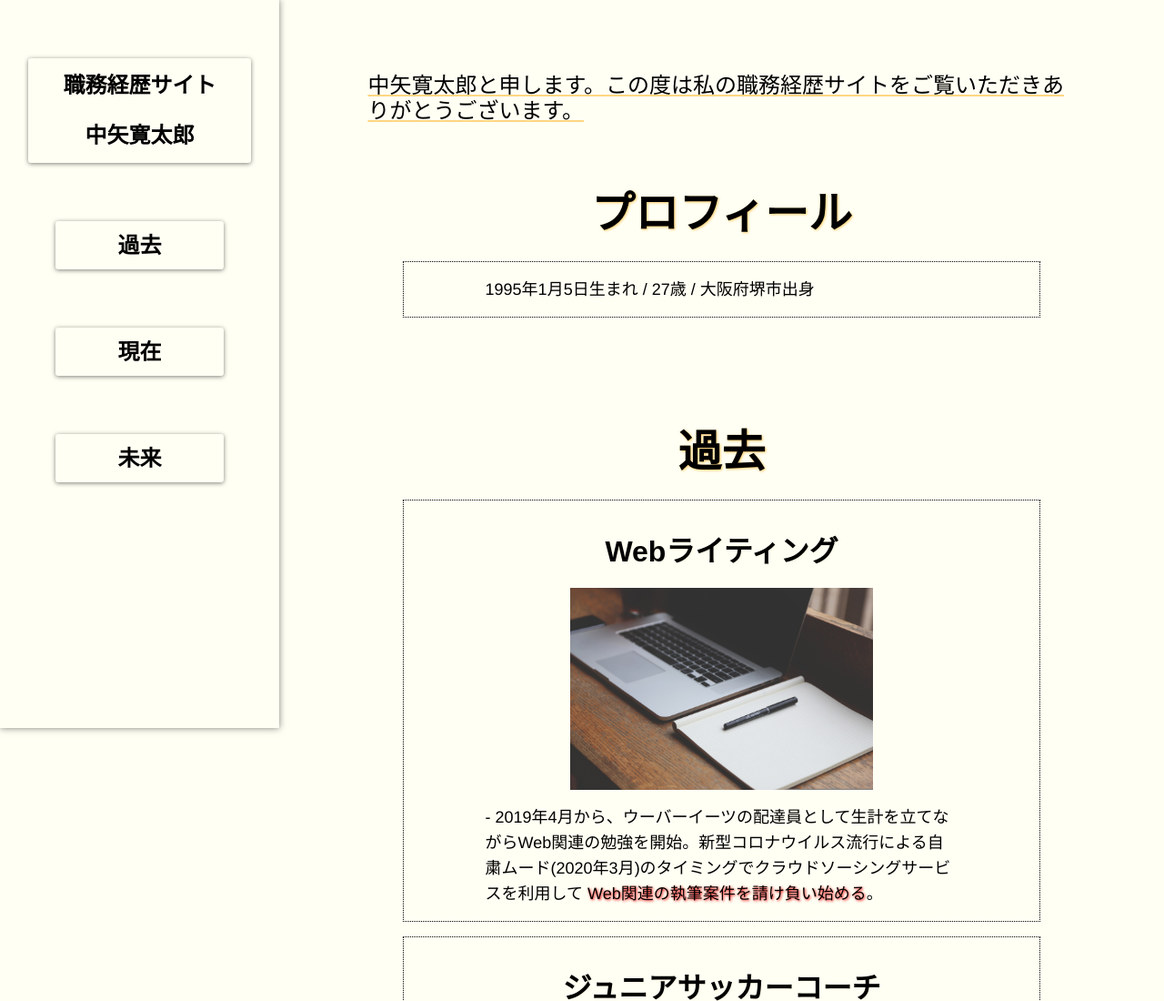
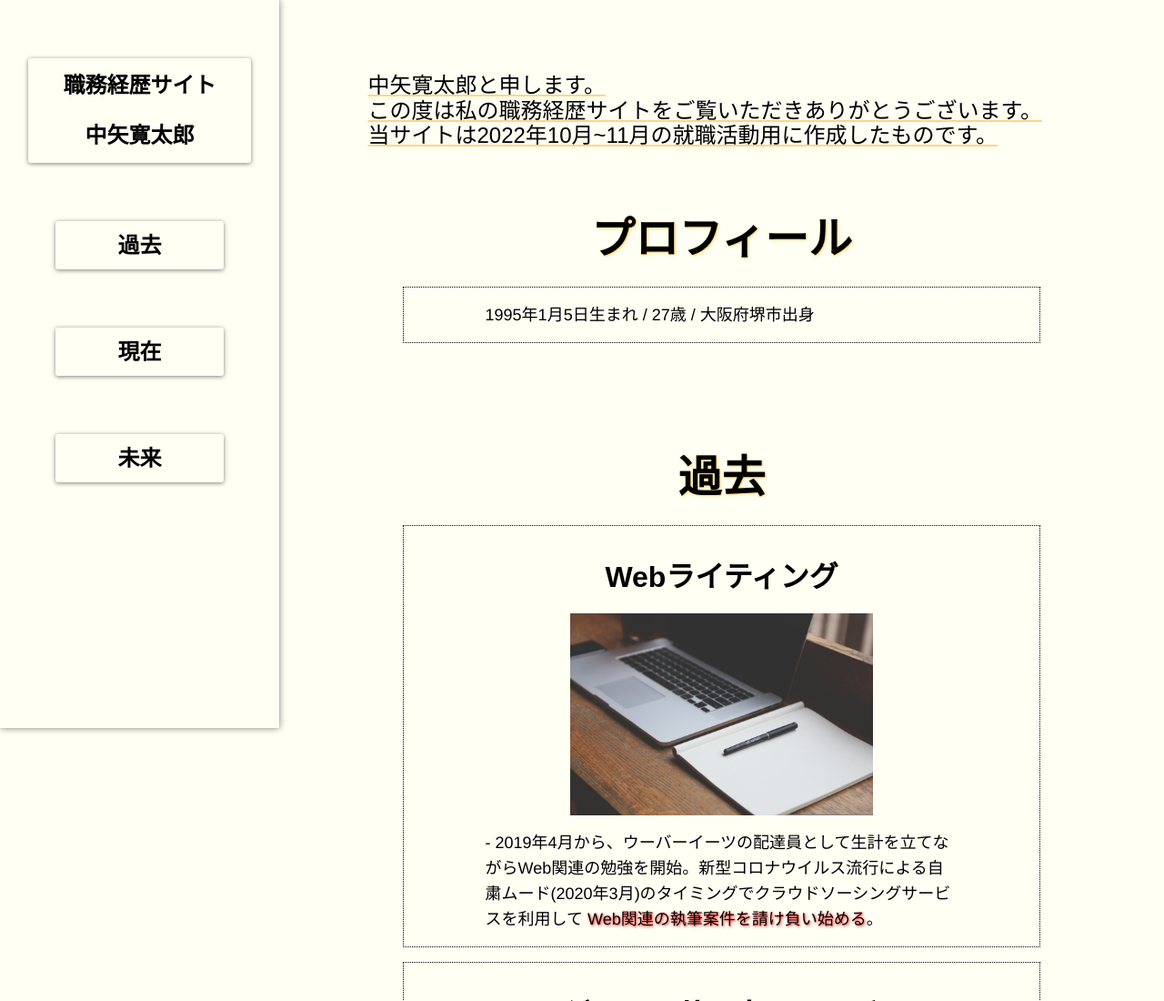
Before and after one commit to KantaroNakaya/job-history, a plain HTML site: page index.html in a window 1280 px wide. Shown: the top 1100 px of the page at 91% size. Drawn offline with nearby package versions, Linux system fonts and the light colour scheme; a web font is replaced by a local one.

Commit message:
説明追加

```diff
--- a/index.html
+++ b/index.html
@@ -6,7 +6,7 @@
     <meta name="viewport" content="width=device-width, initial-scale=1">
     <meta name="description" content="">
 
-    <title>中矢寛太郎　職務経歴サイト</title>
+    <title>職務経歴サイト</title>
 
     <!--ファビコンのリンク-->
     <link rel="apple-touch-icon" type="image/png" href="favicon/apple-touch-icon-180x180.png">
@@ -72,7 +72,10 @@
     <div class="main-box">
         <!-- ここから「始めの挨拶」 -->
         <div class="start" id="top">
-            <p>中矢寛太郎と申します。この度は私の職務経歴サイトをご覧いただきありがとうございます。</p>
+            <p>中矢寛太郎と申します。<br>
+                この度は私の職務経歴サイトをご覧いただきありがとうございます。<br>
+                当サイトは2022年10月~11月の就職活動用に作成したものです。
+            </p>
         </div>
         <!-- ここまで「始めの挨拶」 -->
         <!-- ここから「プロフィール」 -->
```
